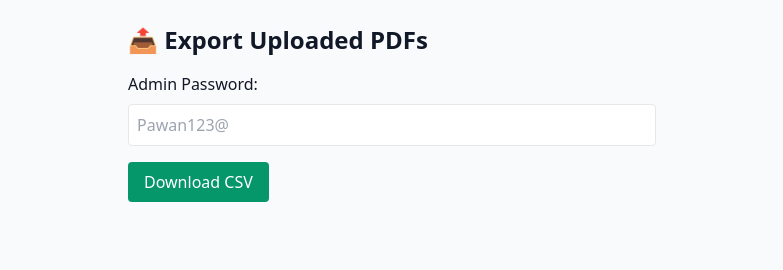
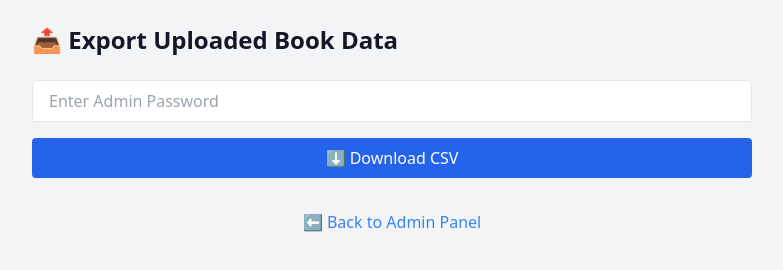
Before and after one commit to lucifer954020/Bookhub_Library, a plain HTML site: page export.html in a window 1280 px wide. Shown: the whole page, without its empty margins (248-1031 px from the left). Drawn offline with nearby package versions, Linux system fonts and the light colour scheme.

Commit message:
Update export.html

```diff
--- a/export.html
+++ b/export.html
@@ -2,54 +2,67 @@
 <html lang="en">
 <head>
   <meta charset="UTF-8" />
-  <title>Export Data - FreeBookHub</title>
+  <title>📤 Export PDF Data - FreeBookHub</title>
   <meta name="viewport" content="width=device-width, initial-scale=1.0"/>
   <link href="https://cdn.jsdelivr.net/npm/tailwindcss@2.2.19/dist/tailwind.min.css" rel="stylesheet">
 </head>
-<body class="bg-gray-50 text-gray-900 p-6 max-w-xl mx-auto">
+<body class="bg-gray-100 text-gray-900 dark:bg-gray-900 dark:text-white">
 
-  <h1 class="text-2xl font-bold mb-4">📤 Export Uploaded PDFs</h1>
+  <main class="max-w-3xl mx-auto p-6">
+    <h1 class="text-2xl font-bold mb-6">📤 Export Uploaded Book Data</h1>
 
-  <label class="block mb-2">Admin Password:</label>
-  <input type="password" id="adminPass" placeholder="Pawan123@" class="w-full p-2 border rounded mb-4">
-  <button onclick="exportToCSV()" class="bg-green-600 text-white px-4 py-2 rounded hover:bg-green-700">Download CSV</button>
+    <input type="password" id="adminPassword" placeholder="Enter Admin Password" class="w-full px-4 py-2 border rounded mb-4 dark:bg-gray-800 dark:border-gray-600" />
 
-  <div id="msg" class="mt-4 text-sm text-blue-700"></div>
+    <button onclick="exportCSV()" class="bg-blue-600 hover:bg-blue-700 text-white px-4 py-2 rounded w-full">⬇️ Download CSV</button>
+
+    <p id="status" class="mt-4 text-sm text-gray-700 dark:text-gray-300"></p>
+
+    <div class="text-center mt-8">
+      <a href="admin.html" class="text-blue-500 hover:underline">⬅️ Back to Admin Panel</a>
+    </div>
+  </main>
 
   <script>
     const API_URL = "https://script.google.com/macros/s/AKfycbwxnhm-fxAKRmLk825VdEjm6bD_UBw6AO-XnlXsRTaw-QsrgxAzjIv7SjUdNPd3F7yc1Q/exec";
 
-    async function exportToCSV() {
-      const token = document.getElementById("adminPass").value.trim();
-      const msg = document.getElementById("msg");
+    async function exportCSV() {
+      const password = document.getElementById("adminPassword").value.trim();
+      const status = document.getElementById("status");
 
-      if (token !== "Pawan123@") {
-        msg.textContent = "❌ Invalid password.";
+      if (!password) {
+        alert("Please enter admin password.");
         return;
       }
 
+      status.innerText = "📦 Preparing CSV...";
+
+      try {
         const res = await fetch(API_URL);
         const data = await res.json();
 
-      const headers = ["Title", "Link", "Size (MB)", "Date", "Folder"];
-      const rows = data.map(row => [
-        row.title,
-        row.link,
-        row.size,
-        new Date(row.date).toLocaleString(),
-        row.folder || ""
-      ]);
+        if (!Array.isArray(data)) {
+          throw new Error("Invalid data format.");
+        }
 
-      const csv = [headers, ...rows].map(r => r.map(cell => `"${cell}"`).join(",")).join("\n");
+        let csvContent = "Title,Link,Size (MB),Date,Folder\n";
+        data.forEach(row => {
+          csvContent += `"${row.title}","${row.link}",${row.size},"${row.date}","${row.folder || ""}"\n`;
+        });
 
-      const blob = new Blob([csv], { type: "text/csv" });
+        const blob = new Blob([csvContent], { type: "text/csv" });
         const url = URL.createObjectURL(blob);
+
         const a = document.createElement("a");
         a.href = url;
-      a.download = "FreeBookHub_PDF_List.csv";
+        a.download = "FreeBookHub_Uploads.csv";
         a.click();
+        URL.revokeObjectURL(url);
 
-      msg.textContent = "✅ CSV downloaded.";
+        status.innerText = "✅ Export complete.";
+      } catch (err) {
+        console.error(err);
+        status.innerText = "❌ Failed to export CSV.";
+      }
     }
   </script>
 
```
Lines whose indentation alone changed are shown as unchanged.
